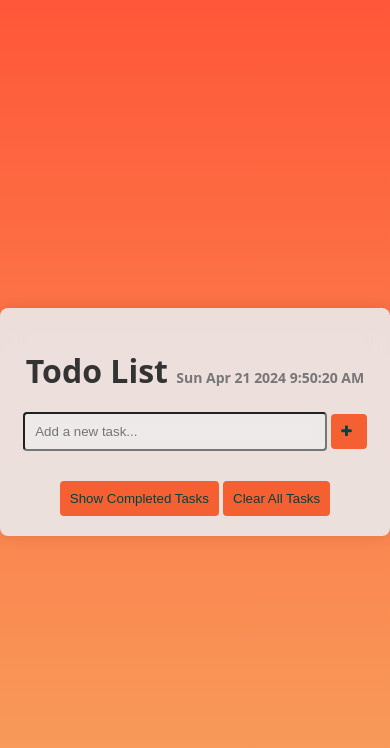
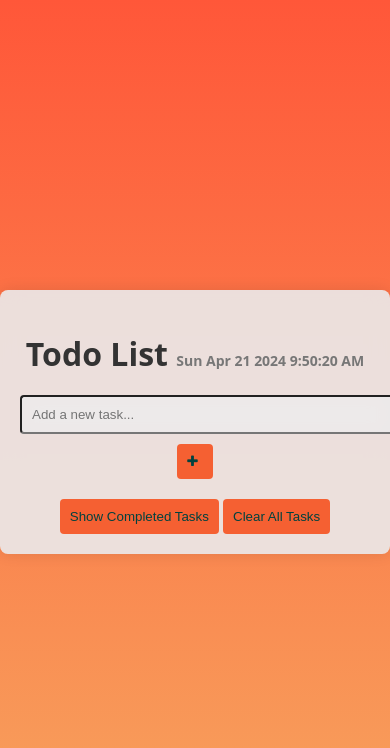
Before and after one commit to karanprasad2706/Todo-List-web-application, a plain HTML site: page index.html in a window 390 px wide. Drawn offline with Linux system fonts and the light colour scheme.

Commit message:
Update homepage.css

```diff
--- a/homepage.css
+++ b/homepage.css
@@ -119,3 +119,14 @@ li {
 #completedTaskContainer {
   display: none;
 }
+
+@media (max-width: 767px) {
+  .container {
+      max-width: 90%
+      padding: 20px 23px;
+  }
+
+  input[type='text'] {
+      width: 100%;
+  }
+}
```
